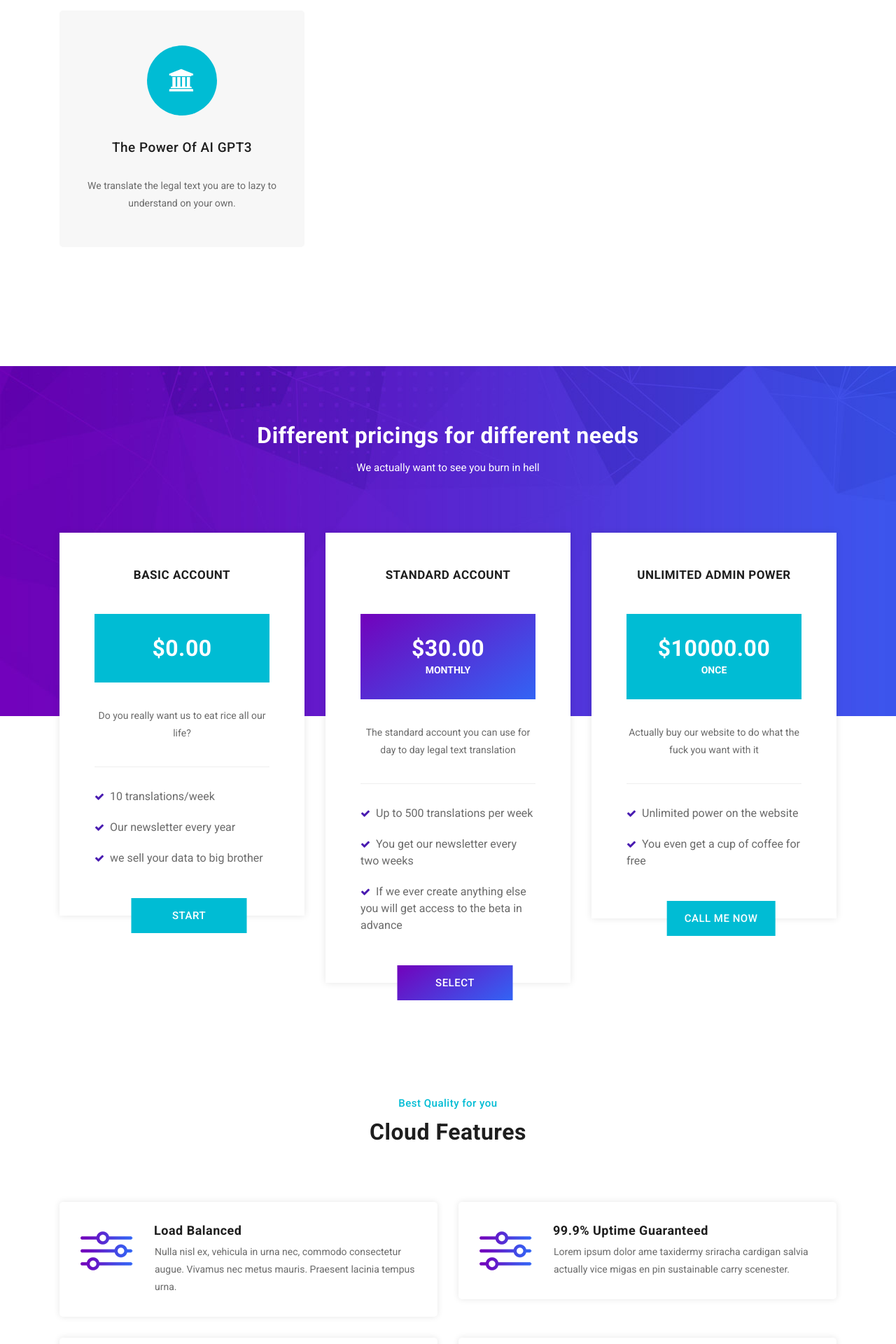
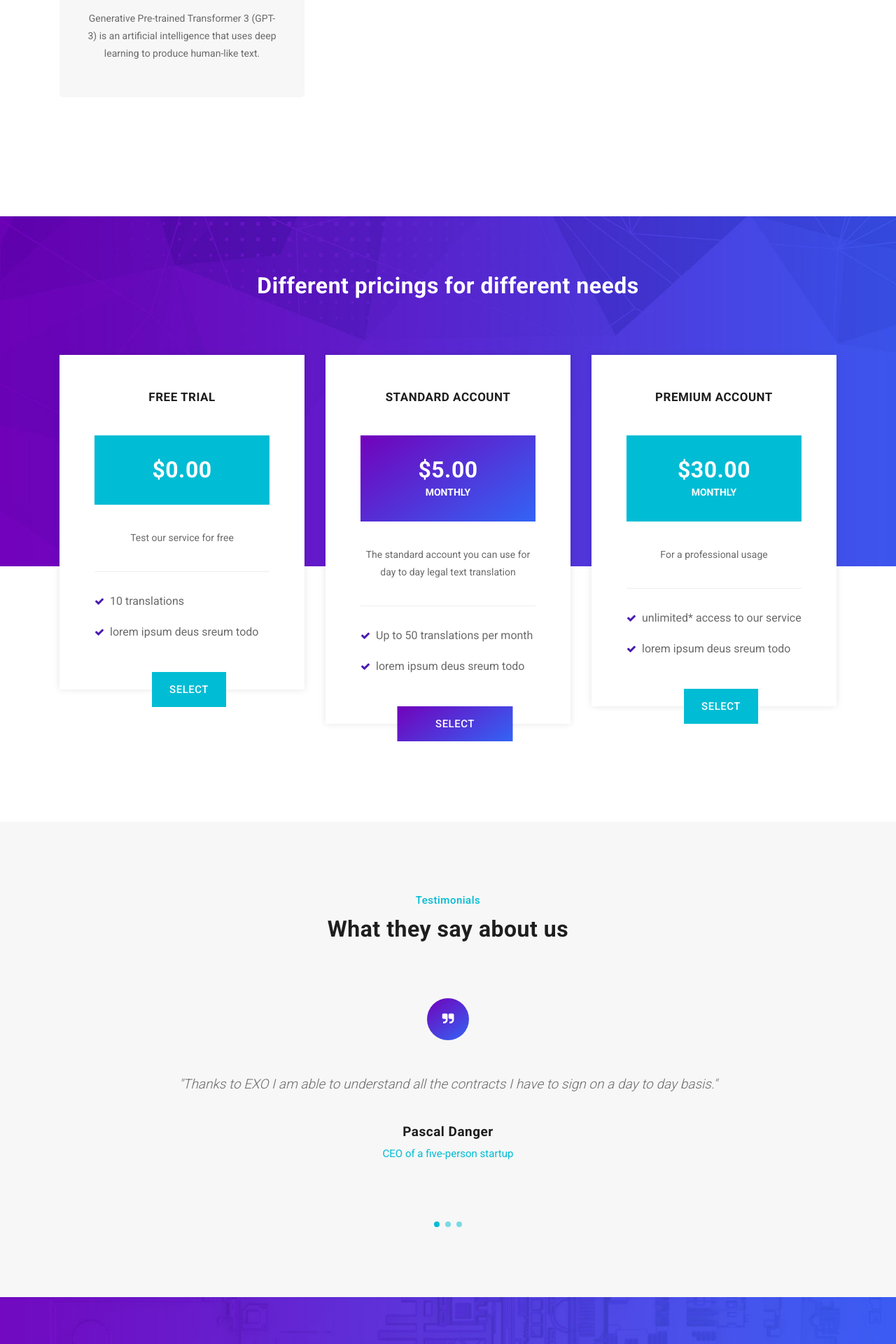
Before and after one commit to poisso/EXO, a Django app: page / in a window 1280 px wide. Shown: the part 1680-3600 px from the top of the page at 70% size. Run offline with Django 3.2, Linux system fonts and the light colour scheme; some libraries are stand-ins or nearby versions.

Commit message:
text changes

```diff
--- a/translator/static/translator/assets/css/templatemo-host-cloud.css
+++ b/translator/static/translator/assets/css/templatemo-host-cloud.css
@@ -392,7 +392,7 @@ header {
 	display: block;
 	margin-left: auto;
 	margin-right: auto;
-	width: 570px;
+	width: 700px;
 	min-width: 280px;
 	height: 300px;
 	background-color: transparent;
--- a/translator/templates/translator/index.html
+++ b/translator/templates/translator/index.html
@@ -85,7 +85,7 @@
               	<form id="suggestion_form" name="gs" method="get" action="{% url 'result' %}">
                     <div class="text-box">
 
-                            <textarea type="text" name="text" class="searchText" aria-label="With textarea" placeholder="According to article 3.45654..." autocomplete="on"></textarea>
+                            <textarea type="text" name="text" class="searchText" aria-label="With textarea" placeholder="In witness whereof the parties hereunto have set their..." autocomplete="on"></textarea>
 {#                          <input type="text" name="text" class="searchText" placeholder="According to article 3.45654..." autocomplete="on">#}
 
                             <input type="submit" name="results" class="main-button" value="Translate">
@@ -100,26 +100,26 @@
     </div>
     <!-- Banner Ends Here -->
 
-    <!-- Trusted Starts Here -->
-    <div class="trusted-section">
-      <div class="container">
-        <div class="row">
-          <div class="col-md-12">
-            <div class="trusted-section-heading">
-              <h4>TRUSTED BY LAWYERS THEMSELVES</h4>
-            </div>
-          </div>
-          <div class="col-md-12">
-            <div class="owl-trusted owl-carousel">
-              <div class="trusted-item">
-                <img src="{% static 'translator/assets/images/loi.jpg' %}" alt="trusted 1">
-              </div>
-            </div>
-          </div>
-        </div>
-      </div>
-    </div>
-    <!-- Trusted Ends Here -->
+{#    <!-- Trusted Starts Here -->#}
+{#    <div class="trusted-section">#}
+{#      <div class="container">#}
+{#        <div class="row">#}
+{#          <div class="col-md-12">#}
+{#            <div class="trusted-section-heading">#}
+{#              <h4>TRUSTED BY LAWYERS THEMSELVES</h4>#}
+{#            </div>#}
+{#          </div>#}
+{#          <div class="col-md-12">#}
+{#            <div class="owl-trusted owl-carousel">#}
+{#              <div class="trusted-item">#}
+{#                <img src="{% static 'translator/assets/images/loi.jpg' %}" alt="trusted 1">#}
+{#              </div>#}
+{#            </div>#}
+{#          </div>#}
+{#        </div>#}
+{#      </div>#}
+{#    </div>#}
+{#    <!-- Trusted Ends Here -->#}
 
 
     <!-- Services Starts Here -->
@@ -130,14 +130,16 @@
             <div class="section-heading">
               <span>Translation Services</span>
               <h2>Services we provide</h2>
-                <p>We just want your fucking monney</p>
+                <p>EXO specializes in turning legalese into plain English. We produce plain English legal translations
+                    without the usual costs associated with conventional legal translation services. </p>
             </div>
           </div>
           <div class="col-md-4 col-sm-6 col-xs-12">
             <div class="service-item">
               <i class="fa fa-university"></i>
-              <h4>The power of AI GPT3</h4>
-              <p>We translate the legal text you are to lazy to understand on your own.</p>
+              <h4>GPT-3 by OpenAI</h4>
+              <p>Generative Pre-trained Transformer 3 (GPT-3) is an artificial intelligence
+                  that uses deep learning to produce human-like text.</p>
             </div>
           </div>
         </div>
@@ -155,56 +157,53 @@
           <div class="col-md-8 offset-md-2">
             <div class="section-heading">
               <h2>Different pricings for different needs</h2>
-              <p>We actually want to see you burn in hell</p>
             </div>
           </div>
           <div class="col-md-4 col-sm-6 col-xs-12">
             <div class="pricing-item">
-              <h4>Basic account</h4>
+              <h4>Free trial</h4>
               <div class="price">
                 <h6>$0.00</h>
               </div>
-              <p>Do you really want us to eat rice all our life?</p>
+              <p>Test our service for free</p>
               <div class="dev"></div>
               <ul>
-                <li><i class="fa fa-check"></i>10 translations/week</li>
-                <li><i class="fa fa-check"></i>Our newsletter every year</li>
-                <li><i class="fa fa-check"></i>we sell your data to big brother</li>
+                <li><i class="fa fa-check"></i>10 translations</li>
+                <li><i class="fa fa-check"></i>lorem ipsum deus sreum todo</li>
               </ul>
-              <a href="#" class="main-button">Start account</a>
+              <a href="#" class="main-button">Select</a>
             </div>
           </div>
           <div class="col-md-4 col-sm-6 col-xs-12">
             <div class="pricing-item">
               <h4>Standard account</h4>
               <div class="price price-gradient">
-                <h6>$30.00</h6>
+                <h6>$5.00</h6>
                 <span>monthly</span>
               </div>
               <p>The standard account you can use for day to day legal text translation</p>
               <div class="dev"></div>
               <ul>
-                <li><i class="fa fa-check"></i>Up to 500 translations per week</li>
-                <li><i class="fa fa-check"></i>You get our newsletter every two weeks</li>
-                <li><i class="fa fa-check"></i>If we ever create anything else you will get access to the beta in advance</li>
+                <li><i class="fa fa-check"></i>Up to 50 translations per month</li>
+                <li><i class="fa fa-check"></i>lorem ipsum deus sreum todo</li>
               </ul>
               <a href="#" class="gradient-button">Select account</a>
             </div>
           </div>
           <div class="col-md-4 col-sm-6 col-xs-12">
             <div class="pricing-item">
-              <h4>Unlimited admin power</h4>
+              <h4>Premium account</h4>
               <div class="price">
-                <h6>$10000.00</h6>
-                <span>once</span>
+                <h6>$30.00</h6>
+                <span>monthly</span>
               </div>
-              <p>Actually buy our website to do what the fuck you want with it</p>
+              <p>For a professional usage</p>
               <div class="dev"></div>
               <ul>
-                <li><i class="fa fa-check"></i>Unlimited power on the website</li>
-                <li><i class="fa fa-check"></i>You even get a cup of coffee for free</li>
+                <li><i class="fa fa-check"></i>unlimited* access to our service</li>
+                <li><i class="fa fa-check"></i>lorem ipsum deus sreum todo</li>
               </ul>
-              <a href="#" class="main-button">Call me now</a>
+              <a href="#" class="main-button">Select</a>
             </div>
           </div>
         </div>
@@ -213,74 +212,74 @@
     <!-- Pricing Ends Here -->
 
 
-    <!-- Features Starts Here -->
-    <div class="features-section">
-      <div class="container">
-        <div class="row">
-          <div class="col-md-12">
-            <div class="section-heading">
-              <span>Best Quality for you</span>
-              <h2>Cloud Features</h2>
-            </div>
-          </div>
-          <div class="col-md-6">
-            <div class="feature-item">
-              <div class="icon">
-                <img src="assets/images/feature-01.png" alt="">
-              </div>
-              <h4>Load Balanced</h4>
-              <p>Nulla nisl ex, vehicula in urna nec, commodo consectetur augue. Vivamus nec metus mauris. Praesent lacinia tempus urna.</p>
-            </div>
-          </div>
-          <div class="col-md-6">
-            <div class="feature-item">
-              <div class="icon">
-                <img src="{% static 'translator/assets/images/feature-01.png' %}"  alt="">
-              </div>
-              <h4>99.9% Uptime Guaranteed</h4>
-              <p>Lorem ipsum dolor ame taxidermy sriracha cardigan salvia actually vice migas en pin sustainable carry scenester.</p>
-            </div>
-          </div>
-          <div class="col-md-6">
-            <div class="feature-item">
-              <div class="icon">
-                <img src="{% static 'translator/assets/images/feature-01.png' %}"  alt="">
-              </div>
-              <h4>Top Reliability</h4>
-              <p>Lorem ipsum dolor ame taxidermy sriracha cardigan salvia actually vice migas en pin sustainable carry scenester.</p>
-            </div>
-          </div>
-          <div class="col-md-6">
-            <div class="feature-item">
-              <div class="icon">
-                <img src="{% static 'translator/assets/images/feature-01.png' %}"  alt="">
-              </div>
-              <h4>High Security</h4>
-              <p>Lorem ipsum dolor ame taxidermy sriracha cardigan salvia actually vice migas en pin sustainable carry scenester.</p>
-            </div>
-          </div>
-          <div class="col-md-6">
-            <div class="feature-item">
-              <div class="icon">
-                <img src="{% static 'translator/assets/images/feature-01.png' %}"  alt="">
-              </div>
-              <h4>Quality Hardwares</h4>
-              <p>Lorem ipsum dolor ame taxidermy sriracha cardigan salvia actually vice migas en pin sustainable carry scenester.</p>
-            </div>
-          </div>
-          <div class="col-md-6">
-            <div class="feature-item">
-              <div class="icon">
-                <img src="{% static 'translator/assets/images/feature-01.png' %}"  alt="">
-              </div>
-              <h4>Network Solutions</h4>
-              <p>Lorem ipsum dolor ame taxidermy sriracha cardigan salvia actually vice migas en pin sustainable carry scenester.</p>
-            </div>
-          </div>
-        </div>
-      </div>
-    </div>
-    <!-- Features Ends Here -->
+{#    <!-- Features Starts Here -->#}
+{#    <div class="features-section">#}
+{#      <div class="container">#}
+{#        <div class="row">#}
+{#          <div class="col-md-12">#}
+{#            <div class="section-heading">#}
+{#              <span>Best Quality for you</span>#}
+{#              <h2>Cloud Features</h2>#}
+{#            </div>#}
+{#          </div>#}
+{#          <div class="col-md-6">#}
+{#            <div class="feature-item">#}
+{#              <div class="icon">#}
+{#                <img src="assets/images/feature-01.png" alt="">#}
+{#              </div>#}
+{#              <h4>Load Balanced</h4>#}
+{#              <p>Nulla nisl ex, vehicula in urna nec, commodo consectetur augue. Vivamus nec metus mauris. Praesent lacinia tempus urna.</p>#}
+{#            </div>#}
+{#          </div>#}
+{#          <div class="col-md-6">#}
+{#            <div class="feature-item">#}
+{#              <div class="icon">#}
+{#                <img src="{% static 'translator/assets/images/feature-01.png' %}"  alt="">#}
+{#              </div>#}
+{#              <h4>99.9% Uptime Guaranteed</h4>#}
+{#              <p>Lorem ipsum dolor ame taxidermy sriracha cardigan salvia actually vice migas en pin sustainable carry scenester.</p>#}
+{#            </div>#}
+{#          </div>#}
+{#          <div class="col-md-6">#}
+{#            <div class="feature-item">#}
+{#              <div class="icon">#}
+{#                <img src="{% static 'translator/assets/images/feature-01.png' %}"  alt="">#}
+{#              </div>#}
+{#              <h4>Top Reliability</h4>#}
+{#              <p>Lorem ipsum dolor ame taxidermy sriracha cardigan salvia actually vice migas en pin sustainable carry scenester.</p>#}
+{#            </div>#}
+{#          </div>#}
+{#          <div class="col-md-6">#}
+{#            <div class="feature-item">#}
+{#              <div class="icon">#}
+{#                <img src="{% static 'translator/assets/images/feature-01.png' %}"  alt="">#}
+{#              </div>#}
+{#              <h4>High Security</h4>#}
+{#              <p>Lorem ipsum dolor ame taxidermy sriracha cardigan salvia actually vice migas en pin sustainable carry scenester.</p>#}
+{#            </div>#}
+{#          </div>#}
+{#          <div class="col-md-6">#}
+{#            <div class="feature-item">#}
+{#              <div class="icon">#}
+{#                <img src="{% static 'translator/assets/images/feature-01.png' %}"  alt="">#}
+{#              </div>#}
+{#              <h4>Quality Hardwares</h4>#}
+{#              <p>Lorem ipsum dolor ame taxidermy sriracha cardigan salvia actually vice migas en pin sustainable carry scenester.</p>#}
+{#            </div>#}
+{#          </div>#}
+{#          <div class="col-md-6">#}
+{#            <div class="feature-item">#}
+{#              <div class="icon">#}
+{#                <img src="{% static 'translator/assets/images/feature-01.png' %}"  alt="">#}
+{#              </div>#}
+{#              <h4>Network Solutions</h4>#}
+{#              <p>Lorem ipsum dolor ame taxidermy sriracha cardigan salvia actually vice migas en pin sustainable carry scenester.</p>#}
+{#            </div>#}
+{#          </div>#}
+{#        </div>#}
+{#      </div>#}
+{#    </div>#}
+{#    <!-- Features Ends Here -->#}
 
 
     <!-- Testimonials Starts Here -->
@@ -299,9 +298,10 @@
                 <div class="icon">
                   <i class="fa fa-quote-right"></i>
                 </div>
-                <p>"The junkyard dog used to tell us about the legendary service they offer. They are geniuses."</p>
+                <p>"Thanks to EXO I am able to understand all the contracts I have to sign on a day
+                    to day basis."</p>
                 <h4>Pascal Danger</h4>
-                <span>Assureur chez "ça arrive pas qu'o autres" assurance</span>
+                <span>CEO of a five-person startup</span>
               </div>
               <div class="testimonial-item">
                 <div class="icon">
@@ -346,9 +346,9 @@
                 <h2>Types of accounts</h2>
               </div>
               <ul class="footer-list">
-                <li><a href="#">Basic free account</a></li>
-                <li><a href="#">Standard account</a></li>
-                <li><a href="#">Unilimited admin access</a></li>
+                <li><a href="#">Free trial</a></li>
+                <li><a href="#">Starter account</a></li>
+                <li><a href="#">Premium account</a></li>
               </ul>
             </div>
           </div>
@@ -360,7 +360,8 @@
                 <h2>Useful Links</h2>
               </div>
               <ul class="footer-list">
-                <li><a href="#">My fb page</a></li>
+                <li><a href="#">Our LinkedIn</a></li>
+                <li><a href="#">Our Facebook</a></li>
               </ul>
             </div>
           </div>
```
